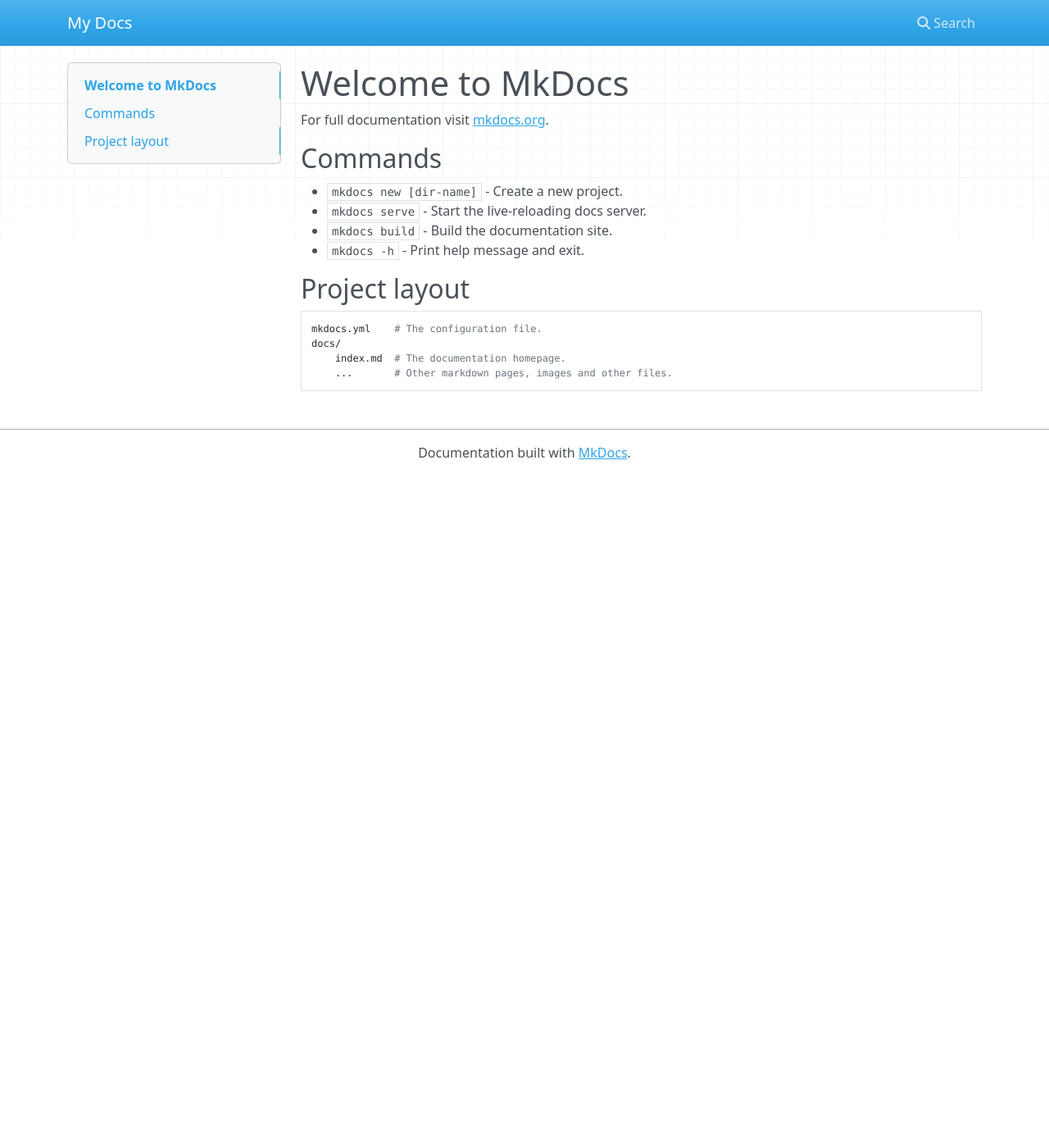
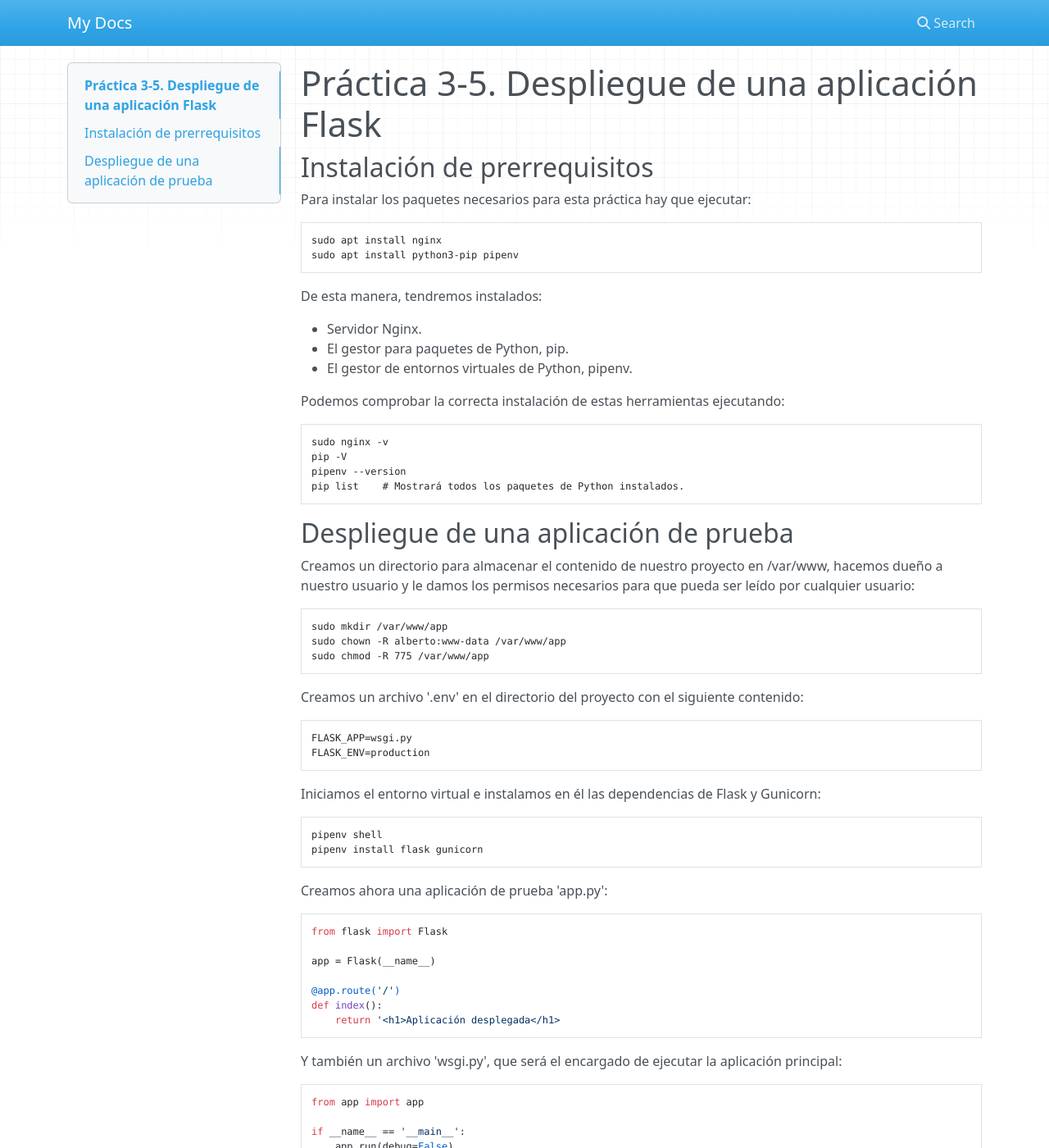
Before and after one commit to Albert0PB/PerezBernabeu_Alberto_DAW_UD3_P3, an MkDocs documentation site: the page built from docs/index.md, in a window 1280 px wide and 1400 px high. Shown: the whole window at 82% size. Built offline with MkDocs 1.6.1, drawn with Linux system fonts in a browser that asks for light colours; nearby versions of some CDN libraries; some of the changed text lies outside the part shown.

Commit message:
hasta problema con comprobación de despliegue de prueba

````diff
--- a/docs/index.md
+++ b/docs/index.md
@@ -1,17 +1,83 @@
-# Welcome to MkDocs
+# Práctica 3-5. Despliegue de una aplicación Flask
 
-For full documentation visit [mkdocs.org](https://www.mkdocs.org).
+## Instalación de prerrequisitos
 
-## Commands
+Para instalar los paquetes necesarios para esta práctica hay que ejecutar:
 
-* `mkdocs new [dir-name]` - Create a new project.
-* `mkdocs serve` - Start the live-reloading docs server.
-* `mkdocs build` - Build the documentation site.
-* `mkdocs -h` - Print help message and exit.
+```console
+sudo apt install nginx
+sudo apt install python3-pip pipenv
+```
 
-## Project layout
+De esta manera, tendremos instalados:
 
-    mkdocs.yml    # The configuration file.
-    docs/
-        index.md  # The documentation homepage.
-        ...       # Other markdown pages, images and other files.
+- Servidor Nginx.
+- El gestor para paquetes de Python, pip.
+- El gestor de entornos virtuales de Python, pipenv.
+
+Podemos comprobar la correcta instalación de estas herramientas ejecutando:
+
+```console
+sudo nginx -v
+pip -V
+pipenv --version
+pip list	# Mostrará todos los paquetes de Python instalados.
+```
+
+## Despliegue de una aplicación de prueba
+
+Creamos un directorio para almacenar el contenido de nuestro proyecto en
+/var/www, hacemos dueño a nuestro usuario y le damos los permisos necesarios
+para que pueda ser leído por cualquier usuario:
+
+```console
+sudo mkdir /var/www/app
+sudo chown -R alberto:www-data /var/www/app
+sudo chmod -R 775 /var/www/app
+```
+
+Creamos un archivo '.env' en el directorio del proyecto con el siguiente
+contenido:
+
+```console
+FLASK_APP=wsgi.py
+FLASK_ENV=production
+```
+
+Iniciamos el entorno virtual e instalamos en él las dependencias de Flask y
+Gunicorn:
+
+```console
+pipenv shell
+pipenv install flask gunicorn
+```
+
+Creamos ahora una aplicación de prueba 'app.py':
+
+```py
+from flask import Flask
+
+app = Flask(__name__)
+
+@app.route('/')
+def index():
+	return '<h1>Aplicación desplegada</h1>
+```
+
+Y también un archivo 'wsgi.py', que será el encargado de ejecutar la aplicación
+principal:
+
+```py
+from app import app
+
+if __name__ == '__main__':
+	app.run(debug=False)
+```
+
+Podemos despliegar la aplicación ejecutando:
+
+```console
+flask run --host '0.0.0.0'
+```
+
+Y comprobamos que está en funcionamiento:
````
